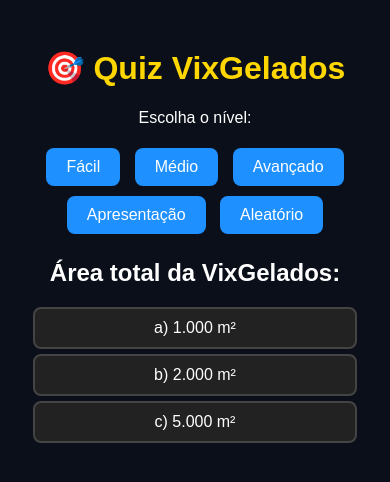
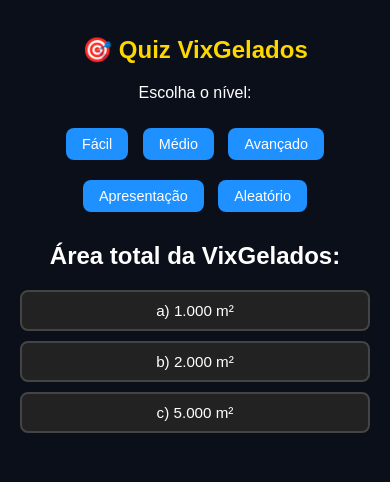
Before and after one commit to smithymmije/quiz-PROVA-2, a plain HTML site: page index.html in a window 390 px wide. Both pictures are taken after a click on the button "Fácil". Drawn offline with nearby package versions, Linux system fonts and the light colour scheme.

Commit message:
Resolve conflitos após pull

```diff
--- a/index.html
+++ b/index.html
@@ -2,6 +2,7 @@
 <html lang="pt-BR">
 <head>
 <meta charset="UTF-8">
+<meta name="viewport" content="width=device-width, initial-scale=1.0">
 <title>Quiz VixGelados</title>
 <style>
     body {
@@ -10,55 +11,71 @@
         color: white;
         text-align: center;
         padding: 20px;
+        margin: 0;
     }
+
     h1 {
         color: #FFD700;
+        font-size: 2rem;
+        margin-bottom: 20px;
     }
+
     .btn {
         background-color: #1E90FF;
         color: white;
         border: none;
         padding: 10px 20px;
-        margin: 5px;
+        margin: 10px 5px;
         cursor: pointer;
-        font-size: 16px;
+        font-size: 1rem;
         border-radius: 8px;
         display: inline-block;
         transition: background-color 0.3s;
+        width: auto;
+        max-width: 90%;
     }
+
     .btn:hover {
         background-color: #4682B4;
     }
+
     .option {
         background-color: #222;
         border: 2px solid #444;
-        padding: 10px;
-        margin: 5px;
+        padding: 12px;
+        margin: 10px auto;
         border-radius: 8px;
         cursor: pointer;
         user-select: none;
         transition: background-color 0.3s, transform 0.2s;
+        max-width: 600px;
+        font-size: 1rem;
     }
+
     .option:hover {
         background-color: #333;
     }
+
     .correct {
         background-color: #28a745 !important;
         border-color: #28a745 !important;
         color: white;
         animation: pulse-correct 0.5s ease;
     }
+
     .wrong {
         background-color: #dc3545 !important;
         border-color: #dc3545 !important;
         color: white;
         animation: shake-wrong 0.5s ease;
     }
+
     @keyframes pulse-correct {
         0% { transform: scale(1); }
         50% { transform: scale(1.05); }
         100% { transform: scale(1); }
     }
+
     @keyframes shake-wrong {
         0% { transform: translateX(0); }
         25% { transform: translateX(-5px); }
@@ -66,13 +83,39 @@
         75% { transform: translateX(-5px); }
         100% { transform: translateX(0); }
     }
+
     .explanation {
         display: block;
-        font-size: 14px;
+        font-size: 0.9rem;
         margin-top: 10px;
         font-style: italic;
+        max-width: 600px;
+        margin-left: auto;
+        margin-right: auto;
+    }
+
+    /* 📱 Responsividade para telas menores */
+    @media (max-width: 600px) {
+        h1 {
+            font-size: 1.5rem;
+        }
+
+        .btn {
+            font-size: 0.9rem;
+            padding: 8px 16px;
+        }
+
+        .option {
+            font-size: 0.95rem;
+            padding: 10px;
+        }
+
+        .explanation {
+            font-size: 0.85rem;
+        }
     }
 </style>
+
 
 <script src="https://cdnjs.cloudflare.com/ajax/libs/jspdf/2.5.1/jspdf.umd.min.js"></script>
 </head>
```
